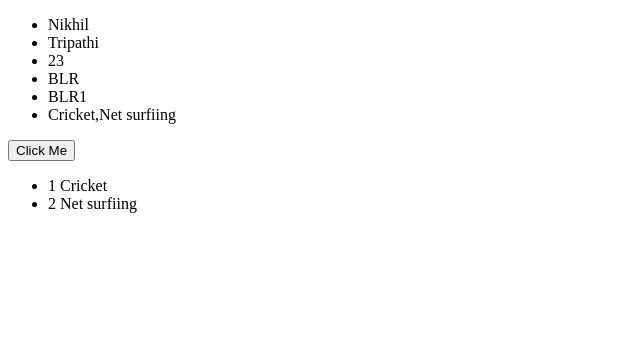
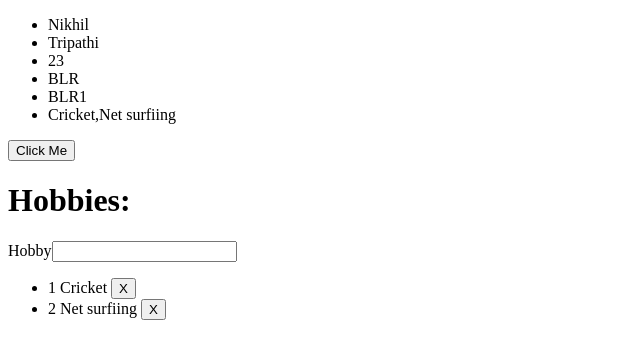
Before and after one commit to ntnikhilesh/angular4, an Angular app: page / in a window 1280 px wide. Shown: the top 358 px of the page, without its empty margins (0-640 px from the left). Built offline with nearby package versions, Linux system fonts and the light colour scheme.

Commit message:
delete hobby

```diff
--- a/src/app/app.module.ts
+++ b/src/app/app.module.ts
@@ -1,5 +1,6 @@
 import { BrowserModule } from '@angular/platform-browser';
 import { NgModule } from '@angular/core';
+//import { FormsModule } from '@angular/forms';
 
 
 import { AppComponent } from './app.component';
@@ -12,7 +13,8 @@ import { UserComponent } from './components/user/user.component';
     UserComponent
   ],
   imports: [
-    BrowserModule
+    BrowserModule,
+    //FormsModule
   ],
   providers: [],
   bootstrap: [AppComponent]
--- a/src/app/components/user/user.component.html
+++ b/src/app/components/user/user.component.html
@@ -20,7 +20,17 @@
 </ul>
 
 <button (click)='clickMe()'>Click Me</button>
+<h1>Hobbies:</h1>
 
+
+<form>
+  <div (ngSubmit)='addHobby(newhobby.value)'>
+    <label for='newhobby'>Hobby</label>
+    <input type="text" #newhobby>
+  </div>
+</form>
 <ul>
-  <li *ngFor='let hobby of hobbies, let i=index'>{{i+1}} {{hobby}}</li>
+  <li *ngFor='let hobby of hobbies, let i=index'>
+    {{i+1}} {{hobby}} <button (click)="deleteHobby(hobby)">X</button>
+  </li>
 </ul>
--- a/src/app/components/user/user.component.ts
+++ b/src/app/components/user/user.component.ts
@@ -50,6 +50,16 @@ export class UserComponent implements OnInit {
     this.hobbies.push('New Hobby')
   }
 
+  addHobby(hobby){debugger
+    console.log(hobby);
+    this.hobbies.unshift(hobby);
+    return false;
+  }
+
+  deleteHobby(hobby){
+    console.log(hobby)
+  }
+
 }
 
 
```
